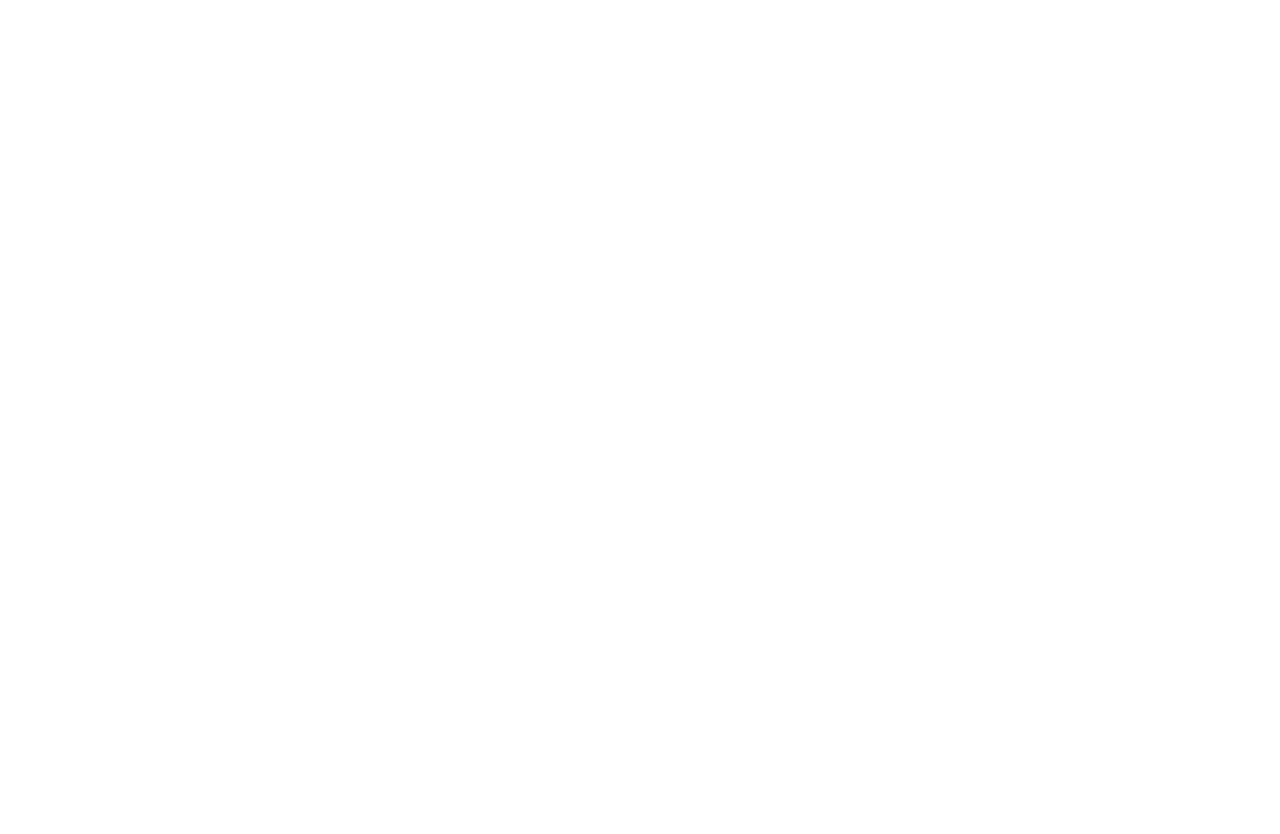
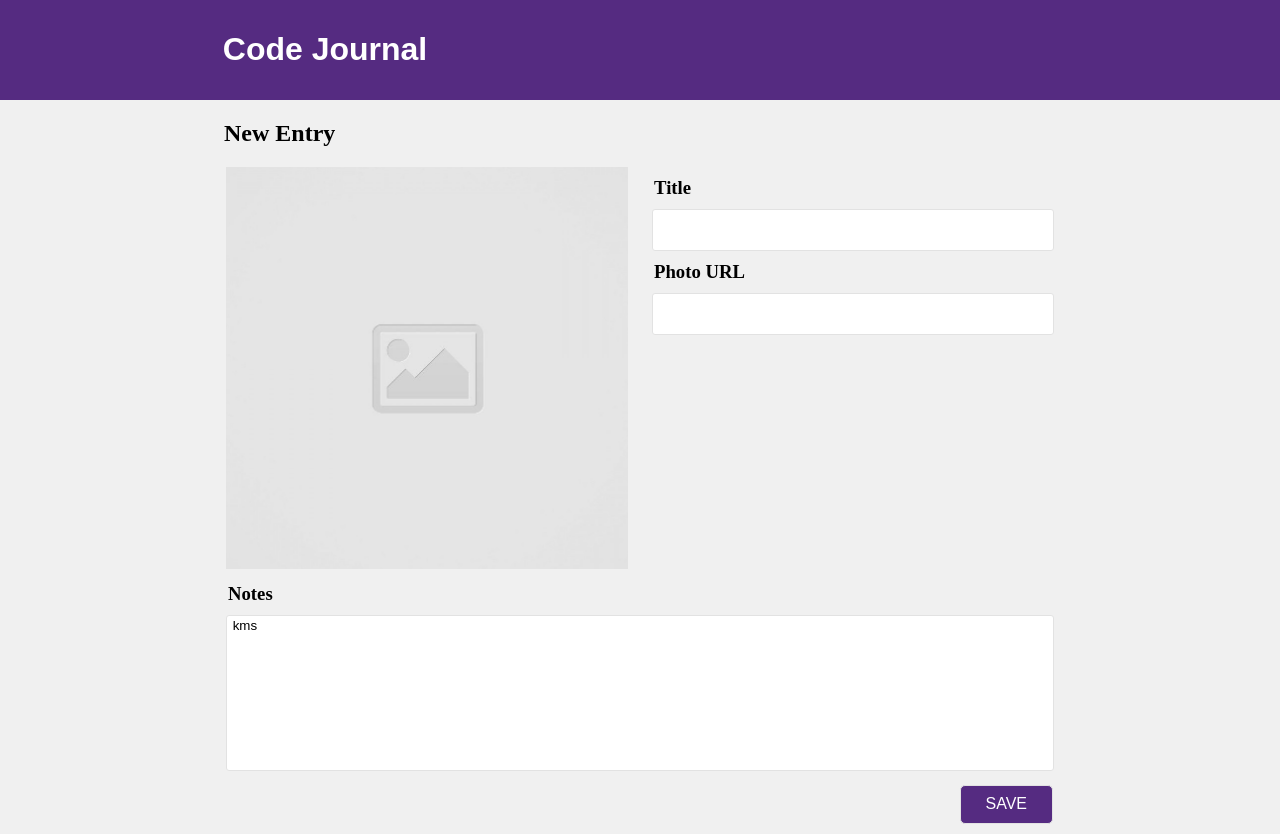
Before and after one commit to nhuphham/code-journal, a website: page index.html in a window 1280 px wide. Before the commit the page ends 800 px from the top, so only its background shows below. Drawn offline with Linux system fonts and the light colour scheme.

Commit message:
html/css finished

```diff
--- a/css/styles.css
+++ b/css/styles.css
@@ -0,0 +1,64 @@
+body {
+  background-color: rgb(240, 240, 240);
+}
+
+input {
+  width: 100%;
+  margin: auto;
+  padding: 10px;
+  border: 1px solid rgb(226 226 226);
+  border-radius: 3px;
+  font-size: 17px;
+}
+
+h1 {
+  text-align: center;
+  margin-right: 630px;
+  font-family: Arial, Helvetica, sans-serif;
+  color: rgb(255, 255, 255);
+  white-space: nowrap;
+}
+
+button {
+  font-size: 16px;
+  background-color: #552b81;
+  color: white;
+  margin: 10px 1px;
+  padding: 9.5px 25px;
+  border: 1px solid rgb(226 226 226);
+  border-radius: 5px;
+  float: right;
+}
+
+header {
+  padding: 10px;
+  background: #552b81;
+  color: white;
+  width: 100%;
+}
+
+img {
+  width: 100%;
+}
+
+h2 {
+  margin-left: 10px;
+}
+
+.notes {
+  height: 200px;
+}
+
+h3 {
+  margin: auto;
+  padding: 10px 2px;
+}
+
+textarea {
+  width: 100%;
+  resize: none;
+  font-family: Arial, Helvetica, sans-serif;
+  border-style: none;
+  border: 1px solid rgb(226 226 226);
+  border-radius: 3px;
+}
--- a/index.html
+++ b/index.html
@@ -17,9 +17,32 @@
 </head>
 <body>
   <header>
+    <div class="header">
+      <h1>Code Journal</h1>
+    </div>
   </header>
-  <main>
-  </main>
+  <div class="container">
+
+    <h2> New Entry </h2>
+    <div class="row">
+      <div class="column-half">
+        <img src="images/placeholder-image-square.jpg" alt="placeholder-image-square">
+      </div>
+      <div class="column-half">
+        <h3>Title</h3>
+        <input type="text" name="title" size="100" maxlength="30" />
+        <h3>Photo URL</h3>
+        <input type="text" name="photo" size="100" maxlength="30" />
+      </div>
+      <div class="column-full">
+        <h3>Notes</h3>
+        <textarea name="notes" cols="10" rows="10"> kms </textarea>
+        <div class="button">
+          <button type="button">SAVE</button>
+        </div>
+      </div>
+    </div>
+  </div>
   <script src="js/data.js"></script>
   <script src="js/main.js"></script>
 </body>
```
